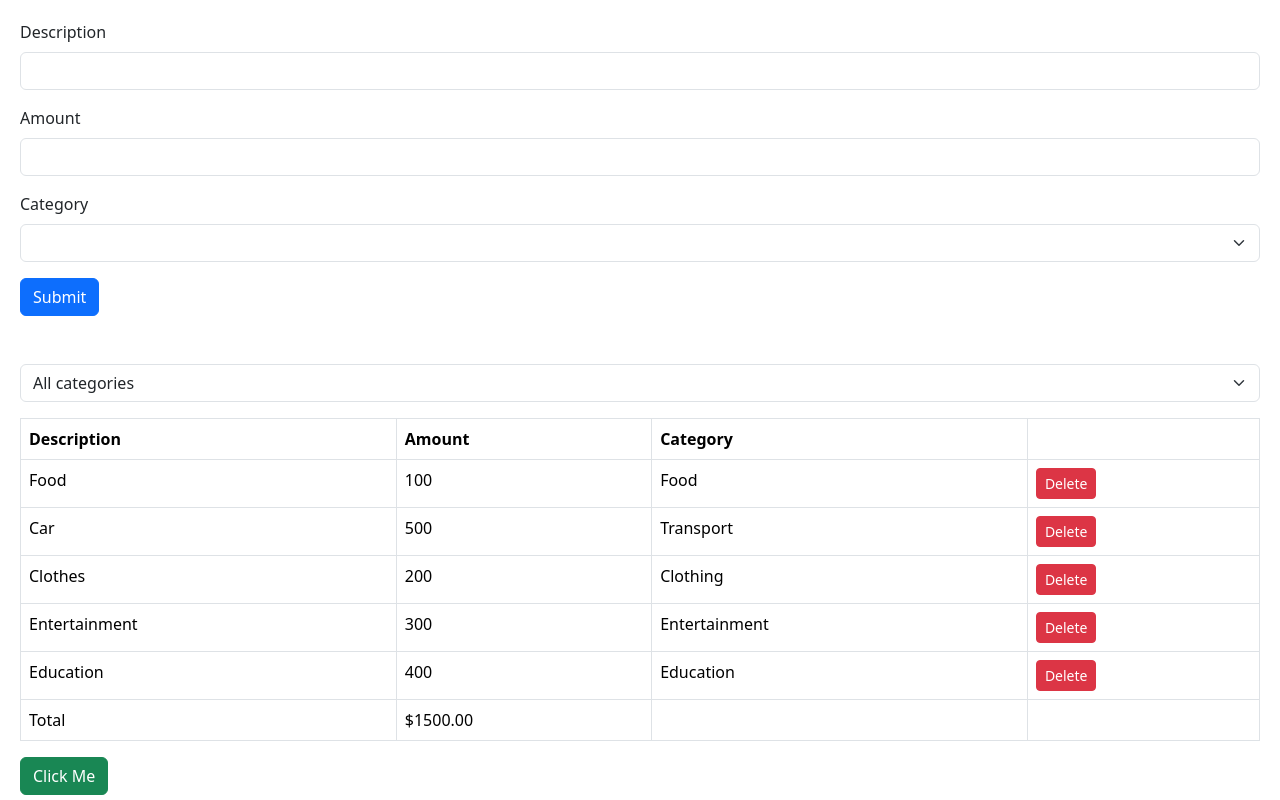
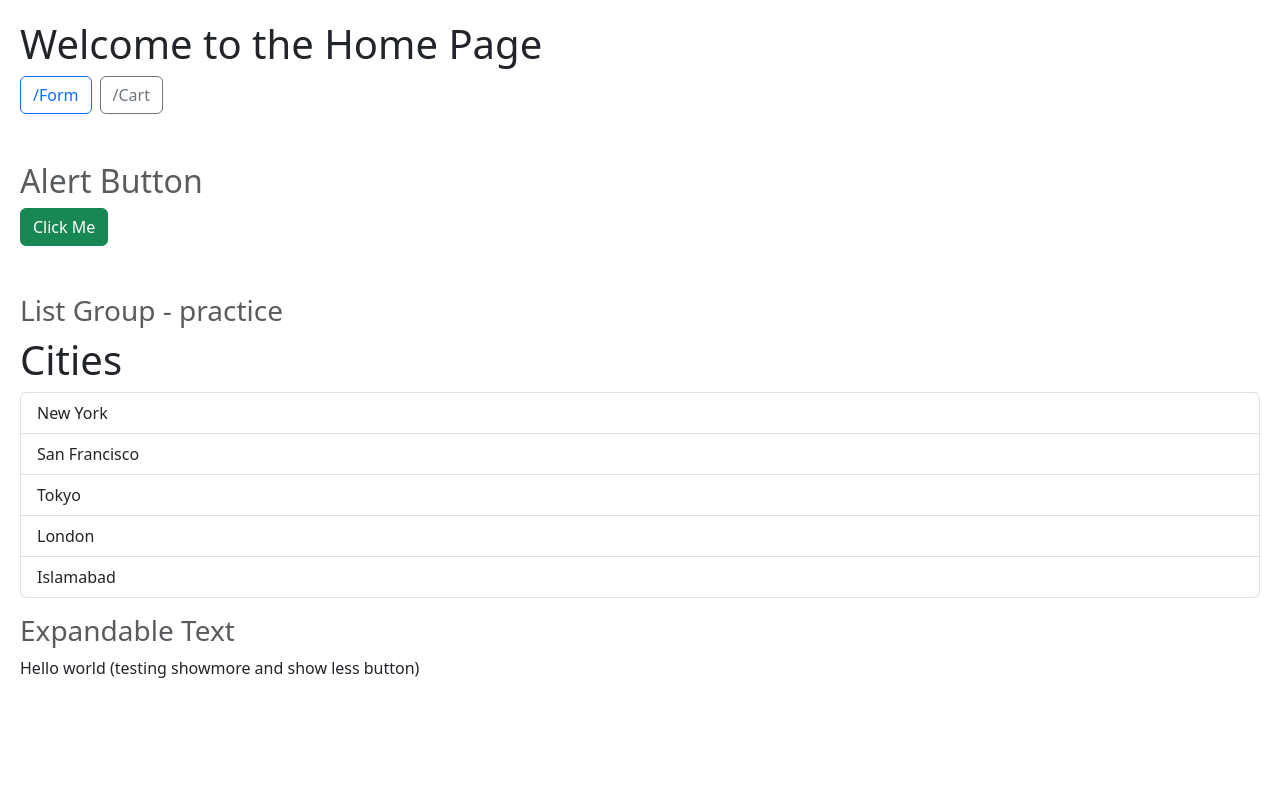
Before and after one commit to meAlvi1/reminders-app, a React (Create React App) app: page / in a window 1280 px wide. Shown: the top 800 px of the page. Built offline with nearby package versions, Linux system fonts and the light colour scheme.

Commit message:
installed `react-router-dom" and added `/form` `/cart` navigations

```diff
--- a/package.json
+++ b/package.json
@@ -15,6 +15,7 @@
     "react-dom": "^18.3.1",
     "react-hook-form": "^7.51.5",
     "react-icons": "^5.2.1",
+    "react-router-dom": "^6.23.1",
     "react-scripts": "5.0.1",
     "styled-components": "^6.1.11",
     "typescript": "^4.9.5",
--- a/src/App.tsx
+++ b/src/App.tsx
@@ -2,30 +2,16 @@ import ListGroup from './components/ListGroup/ListGroup';
 import Alert from './components/Alert';
 import Button from './components/Buttons';
 import ExpandableText from './components/ExpandableText';
-import ExpenseList from './expense-tracker/components/ExpenseList';
-import Form from './components/Form';
+import Form from './expense-tracker/Form';
+import Cart_app from './Cart';
 import { useState } from 'react';
-import ExpenseFilter from './expense-tracker/components/ExpenseFilter';
-import ExpenseForm from './expense-tracker/components/ExpenseForm';
-import categories from './expense-tracker/categories';
-import { Console } from 'console';
+import { Link } from 'react-router-dom';
+
 
 
 
 function App() {
   const [alertVisible, setAlertVisible] = useState(false);
-  const [selectedCategory, setSelectedCategory] = useState('');  // for filter and re-rendering list
-  const  [ expenses, setExpenses] = useState([
-    {id: 1, description: "Food", amount: 100, category: "Food"},
-    {id: 2, description: "Car", amount: 500, category: "Transport"},
-    {id: 3, description: "Clothes", amount: 200, category: "Clothing"},
-    {id: 4, description: "Entertainment", amount: 300, category: "Entertainment"},
-    {id: 5, description: "Education", amount: 400, category: "Education"},
-
-  ]);
-
-    // if selectedCategory is not empty, then filter by `category` from `expense interface` return it, else return all expenses
-  const visibleExpenses = selectedCategory ? expenses.filter(expense => expense.category === selectedCategory) : expenses;
 
 
   let items = [
@@ -41,20 +27,27 @@ function App() {
 // so only one filter so far, its in ExpenseList on Catergory filter
 
   return <div>
+    <h1>Welcome to the Home Page</h1>
+      <div className="mb-5">
+        <Link to="/form" className="btn btn-outline-primary me-2">/Form</Link>
+        <Link to="/cart" className="btn btn-outline-secondary ">/Cart</Link>
+      </div>
+
+    <h2 className="text-muted">Alert Button</h2>
     <div className="mb-5">
-    <ExpenseForm onSubmit={expense => setExpenses([...expenses, {...expense, id: expenses.length + 1, description: expense.description || 'Default Description'}])}/>
-    </div>
-    <div className="mb-3">
-    <ExpenseFilter  onSelectCategory={category => setSelectedCategory(category)}/>
-    </div>
-    <ExpenseList expenses={visibleExpenses}  onDelete={id => setExpenses(expenses.filter(e => e.id !== id))}/>
-
     {alertVisible && <Alert onClose={() => setAlertVisible(false)}> Alert </Alert>}
     <Button  onClick={() => setAlertVisible(true)}>Click Me</Button>
+    </div>
 
-    <ListGroup items={items} heading="Cities"  onSelectItem={item => console.log(item)}/>
+    <h3 className="text-muted">List Group - practice</h3>
+    <div className="mb-3">
+    <ListGroup items={items} heading=" Cities"  onSelectItem={item => console.log(item)}/>
+    </div>
+
+    <h3 className="text-muted">Expandable Text</h3>
+    <div className="mb 4">
     <ExpandableText >Hello world (testing showmore and show less button)</ExpandableText>
-    <Form></Form>
+    </div>
     </div>;
 }
 
--- /dev/null
+++ b/src/expense-tracker/Form.tsx
@@ -0,0 +1,28 @@
+import ExpenseList from './components/ExpenseList';
+import ExpenseForm from './components/ExpenseForm';
+import ExpenseFilter from './components/ExpenseFilter';
+import { useState } from 'react';
+const Form: React.FC = () => {
+const [selectedCategory, setSelectedCategory] = useState('');  // for filter and re-rendering list
+const  [ expenses, setExpenses] = useState([
+  {id: 1, description: "Food", amount: 100, category: "Food"},
+  {id: 2, description: "Car", amount: 500, category: "Transport"},
+  {id: 3, description: "Clothes", amount: 200, category: "Clothing"},
+  {id: 4, description: "Entertainment", amount: 300, category: "Entertainment"},
+  {id: 5, description: "Education", amount: 400, category: "Education"},
+
+]);
+
+  // if selectedCategory is not empty, then filter by `category` from `expense interface` return it, else return all expenses
+const visibleExpenses = selectedCategory ? expenses.filter(expense => expense.category === selectedCategory) : expenses;
+
+    return (
+      <><div className="mb-5">
+            <ExpenseForm onSubmit={expense => setExpenses([...expenses, { ...expense, id: expenses.length + 1, description: expense.description || 'Default Description' }])} />
+        </div><div className="mb-3">
+                <ExpenseFilter onSelectCategory={category => setSelectedCategory(category)} />
+            </div><ExpenseList expenses={visibleExpenses} onDelete={id => setExpenses(expenses.filter(e => e.id !== id))} /></>
+    );
+  };
+
+  export default Form;
--- a/src/index.tsx
+++ b/src/index.tsx
@@ -1,18 +1,17 @@
 import React from 'react';
 import ReactDOM from 'react-dom/client';
 import 'bootstrap/dist/css/bootstrap.css';
-import App from './App';
-import Cart_app from './Cart';
+import router from './routing/routes';
 import reportWebVitals from './reportWebVitals';
 import './index.css';
+import { RouterProvider } from 'react-router-dom';
 
 const root = ReactDOM.createRoot(
   document.getElementById('root') as HTMLElement
 );
 root.render(
   <React.StrictMode>
-    <App />
-    <Cart_app />
+    <RouterProvider router={router} />
   </React.StrictMode>
 );
 
--- /dev/null
+++ b/src/routing/routes.tsx
@@ -0,0 +1,16 @@
+import { createBrowserRouter } from "react-router-dom";
+import Form from "../expense-tracker/Form";
+import Cart_app from "../Cart";
+import App from "../App";
+
+const router = createBrowserRouter ([
+
+    {path: "/", element: <App />},
+
+    {path: "/form", element: <Form />},
+
+    {path: "/cart", element: <Cart_app />}
+
+]);
+
+export default router
```
Also changed, not shown: 1 other file (tests, documents, lock files or other folders).
